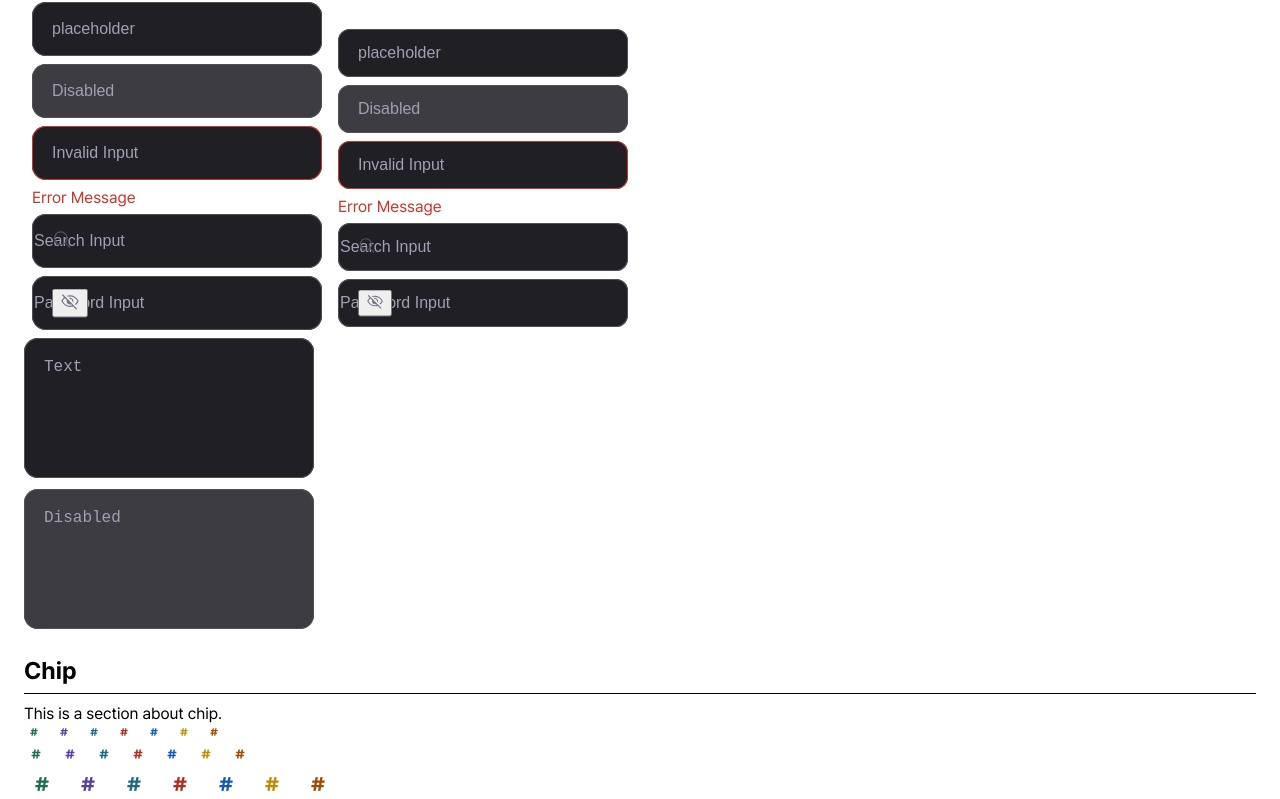
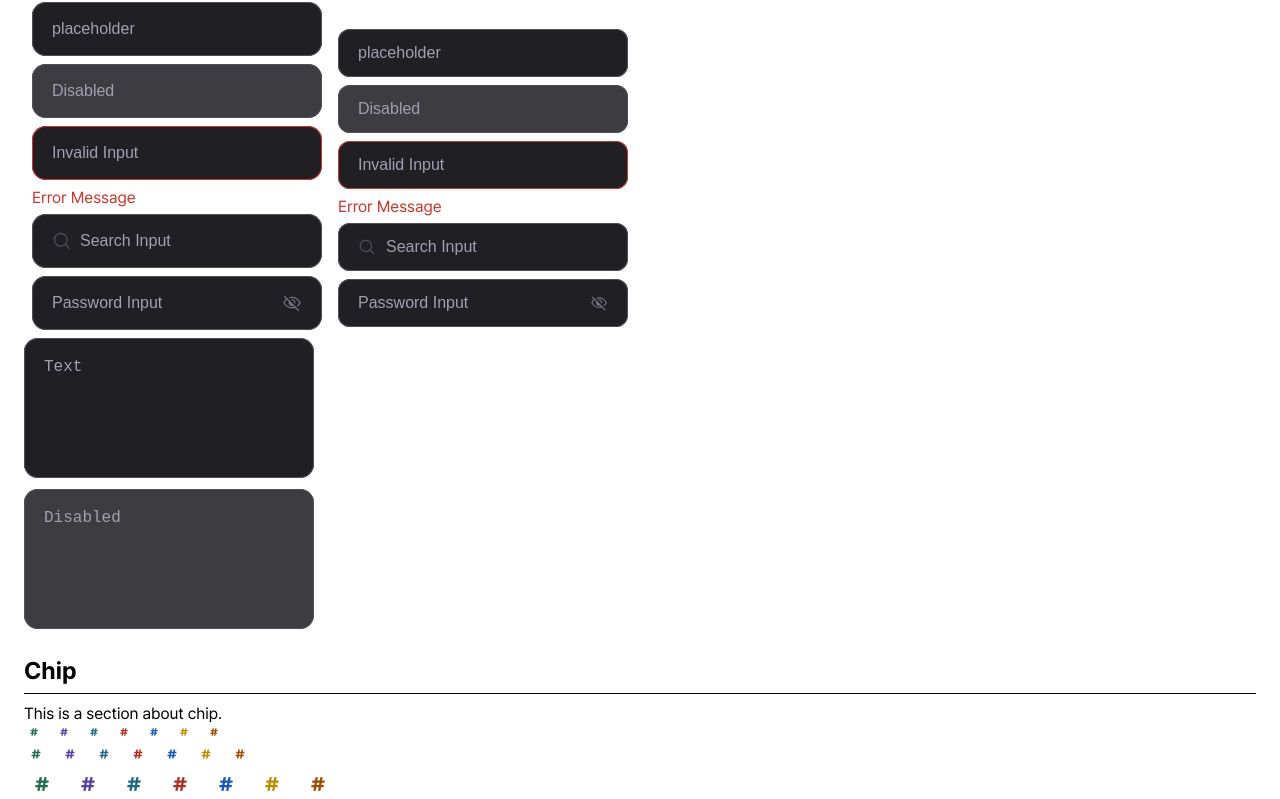
Before and after one commit to Codeit-FE18-Part3-Team4/Taskify, a Next.js app: page /test-components in a window 1280 px wide. Shown: the part 1560-2359 px from the top of the page. Built offline with nearby package versions, Linux system fonts and the light colour scheme.

Commit message:
Merge branch 'feature/#57' of https://github.com/Codeit-FE18-Part3-Team4/Project-Name into feature/#57

```diff
--- a/src/components/input/input.module.css
+++ b/src/components/input/input.module.css
@@ -15,6 +15,7 @@
   border: none;
   box-shadow: 0 0 0 1px var(--color-gray700) inset;
   color: var(--color-gray300);
+  padding: 0 20px;
 }
 
 .input::placeholder {
@@ -45,22 +46,35 @@
   border: none;
 }
 
-.withIcon {
+.withLeftIcon {
   padding-left: 48px;
+}
+
+.withRightIcon {
+  padding-right: 48px;
 }
 
 .withoutIcon {
   padding-left: 20px;
+  padding-right: 20px;
 }
 
 .icon {
   position: absolute;
   top: 50%;
+  transform: translateY(-50%);
+  display: flex;
+  align-items: center;
+  justify-content: center;
+  color: var(--color-gray700);
+}
+
+.leftIcon {
   left: 20px;
-  transform: translateY(-50%);
-  pointer-events: none;
-  display: block;
-  color: var(--color-gray700);
+}
+
+.rightIcon {
+  right: 20px;
 }
 
 .field.focused .icon svg {
@@ -87,6 +101,7 @@
   height: 54px;
   border-radius: 14px;
 }
+
 .md {
   width: 290px;
   height: 48px;
@@ -102,3 +117,11 @@
 .errorMessage {
   color: var(--color-red500);
 }
+
+.eyeBtn {
+  all: unset;
+  cursor: pointer;
+  display: inline-flex;
+  align-items: center;
+  justify-content: center;
+}
--- a/src/components/input/input.tsx
+++ b/src/components/input/input.tsx
@@ -58,7 +58,6 @@ export default function Input({
     switch (variant) {
       case InputVariant.Search:
         return <SearchIcon />;
-
       case InputVariant.Password:
         return (
           <button
@@ -68,7 +67,6 @@ export default function Input({
             {showPassword ? <VisibilityNowOnIcon /> : <VisibilityNowOffIcon />}
           </button>
         );
-
       default:
         return null;
     }
```
